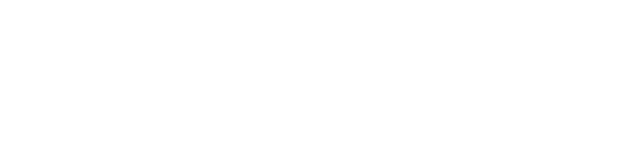
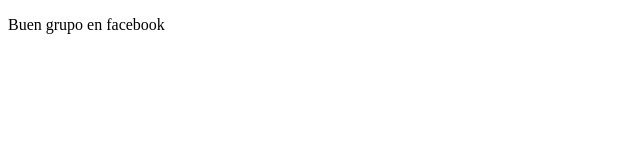
Before and after one commit to leojbianchi/Desarrollo-Next-U, a plain HTML site: page index.html in a window 1280 px wide. Shown: the whole page, without its empty margins (0-640 px from the left). Drawn offline with Linux system fonts and the light colour scheme.

Commit message:
Ejemplo 3
Ejemplo 3

```diff
--- a/index.html
+++ b/index.html
@@ -5,7 +5,7 @@
 </head>
 
 <body>
-
+	<p>Buen grupo en facebook</p>
 	<h1 id="mensaje1"></h1>
 	<h2 id="mensaje2"></h2>
 	<h3 id="mensaje3"></h3>
```
